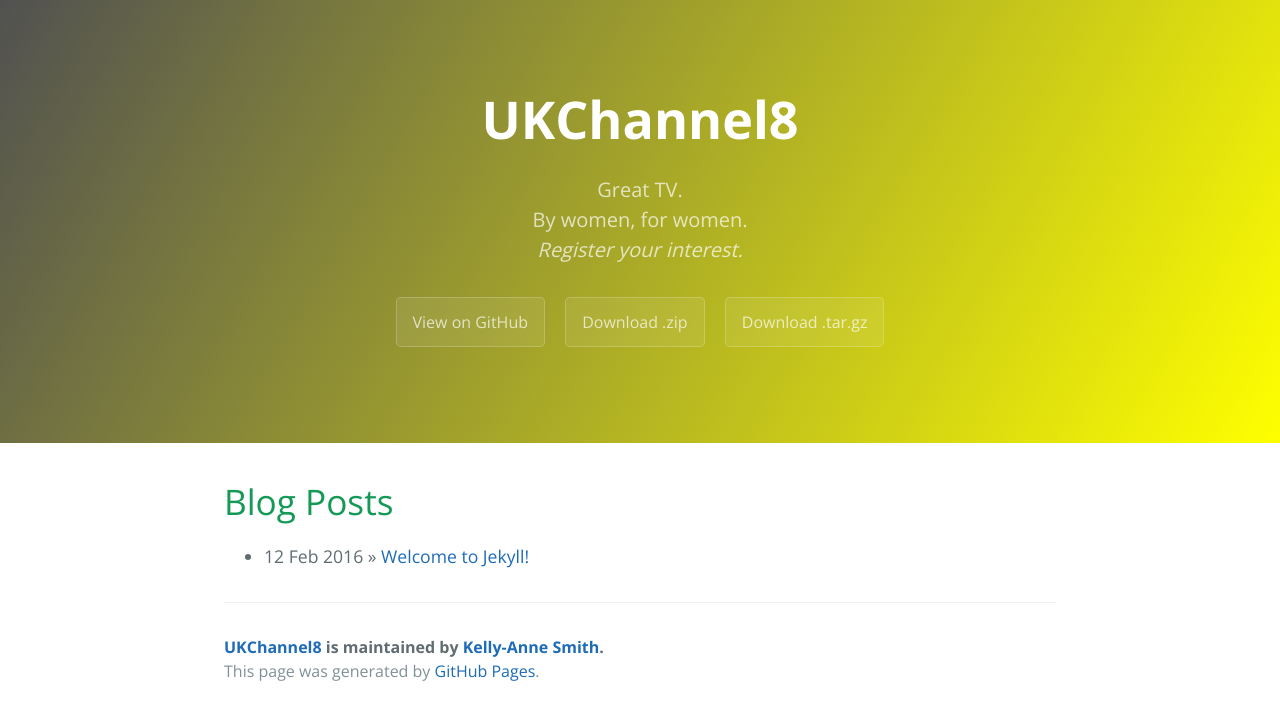
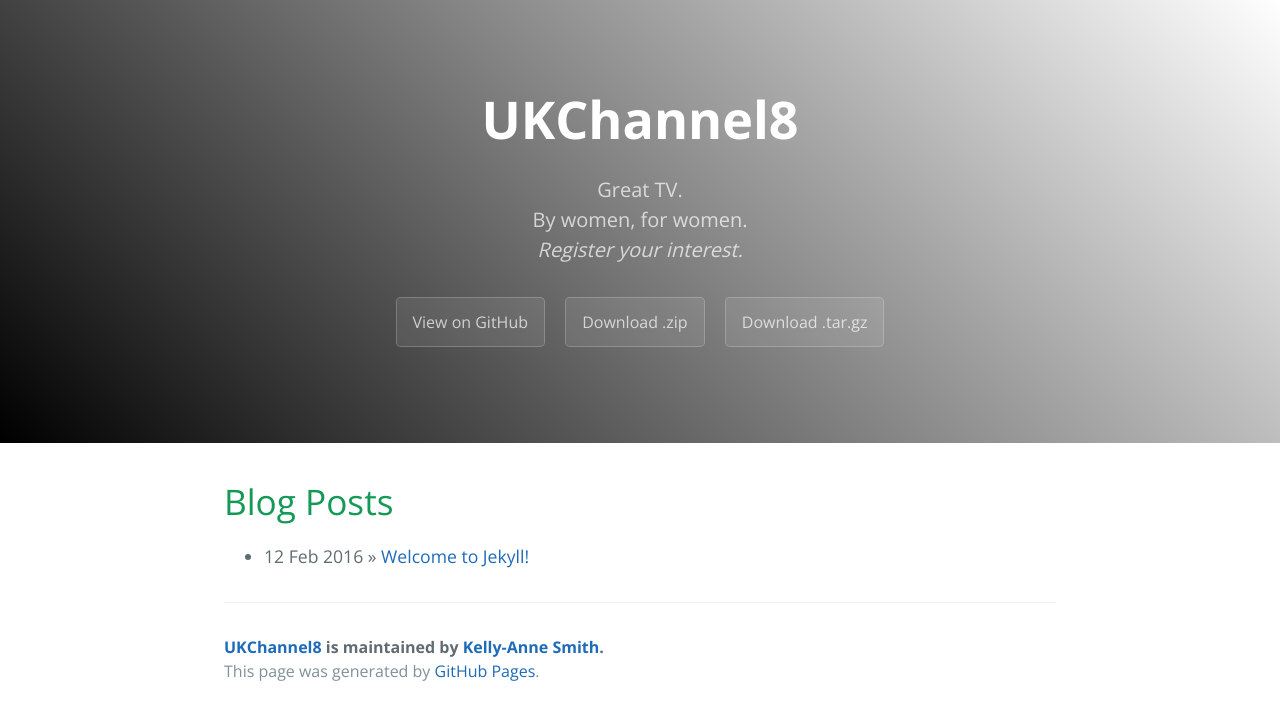
Before and after one commit to UKChannel8/UKChannel8.github.io, a Jekyll site: the page built from index.html, in a window 1280 px wide. Shown: the top 720 px of the page. Built offline with Jekyll 4.4.1, drawn with Linux system fonts in a browser that asks for light colours; the list of posts is cut into pages by our own code.

Commit message:
Update cayman.css

```diff
--- a/css/cayman.css
+++ b/css/cayman.css
@@ -139,7 +139,7 @@
 @media screen and (max-width: 42em) { .btn { display: block; width: 100%; padding: 0.75rem; font-size: 0.9rem; }
   .btn + .btn { margin-top: 1rem; margin-left: 0; } }
 
-.page-header { color: #fff; text-align: center; background-color: #159957; background-image: linear-gradient(120deg, #515151, #ffff00); }
+.page-header { color: #fff; text-align: center; background-color: #159957; background-image: linear-gradient(45deg, #000000, #ffffff); }
 @media screen and (min-width: 64em) { .page-header { padding: 5rem 6rem; } }
 @media screen and (min-width: 42em) and (max-width: 64em) { .page-header { padding: 3rem 4rem; } }
 @media screen and (max-width: 42em) { .page-header { padding: 2rem 1rem; } }
```
